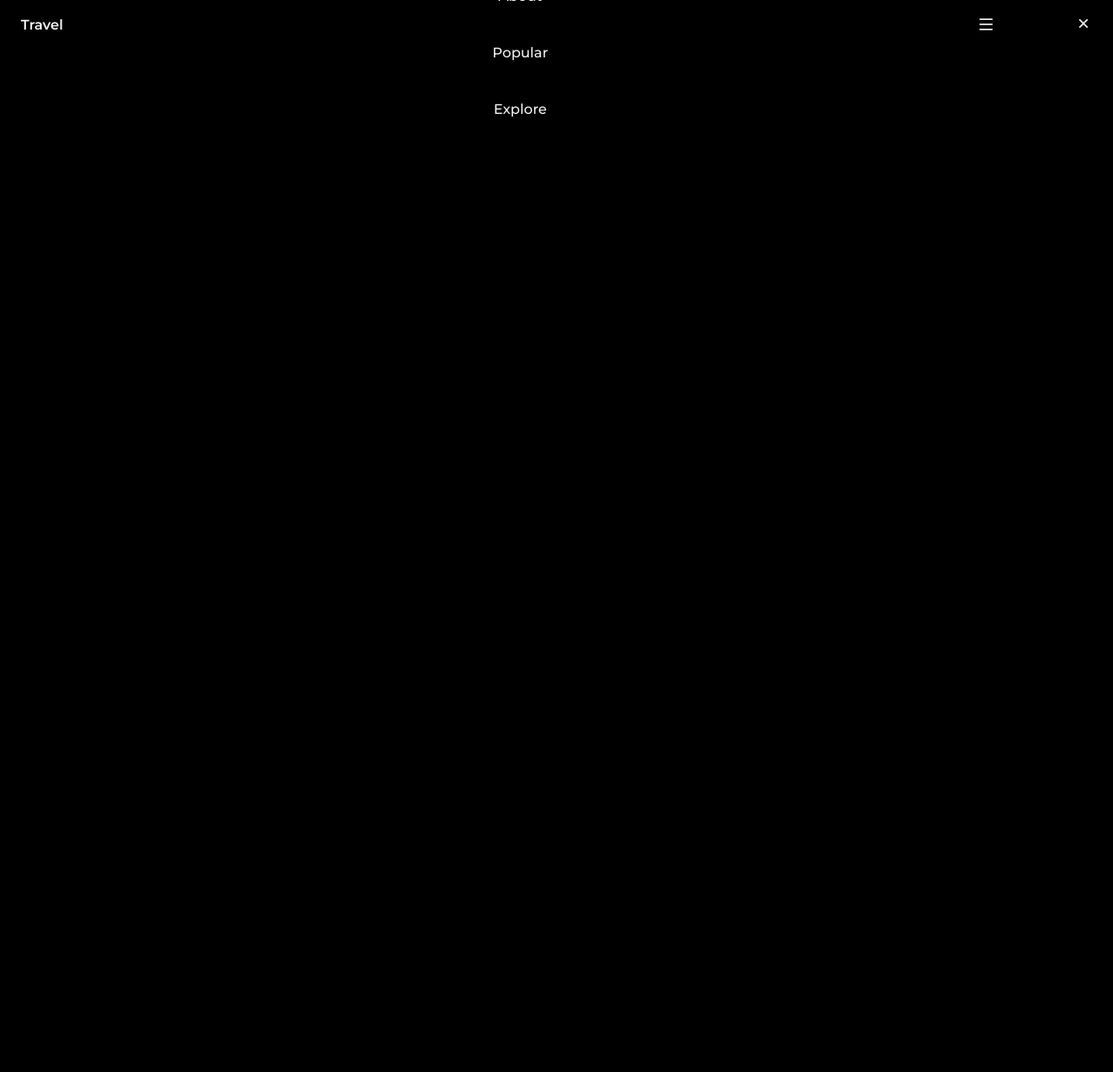
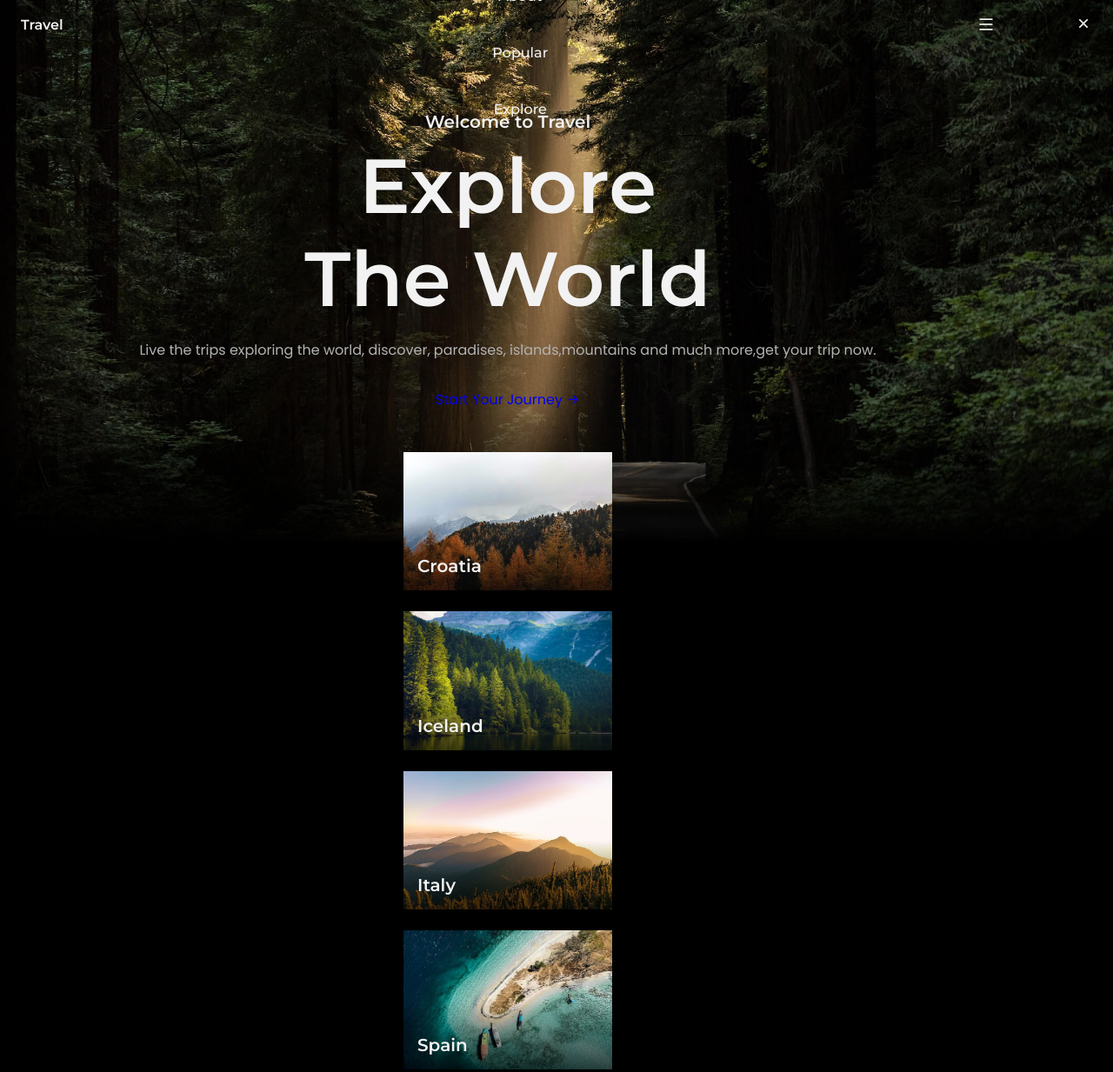
Before and after one commit to galymsakitzhan/32github2, a plain HTML site: page index.html in a window 1280 px wide. Shown: the whole page at 87% size. Before the commit the page ends 800 px from the top, so only its background shows below. Drawn offline with nearby package versions, Linux system fonts and the light colour scheme.

Commit message:
done home section

```diff
--- a/assets/css/styles.css
+++ b/assets/css/styles.css
@@ -202,7 +202,88 @@ cursor: pointer;
 
 /*=============== HOME ===============*/
 
+.home{
+  position: relative;
+}
 
+.home__bg{
+  position: absolute;
+  top: 0;
+  left: 0;
+  width: 100%;
+  height: 750px;
+  object-fit: cover;
+  object-position: center;
+}
+
+.home__shadow{
+  position: absolute;
+  top: 0;
+  left: 0;
+  width: 100%;
+  height: 800px;
+  background: linear-gradient(180deg,
+              hsla(0, 0%, 0%, 0) 58%,
+              hsl(0, 0%, 0%) 78%);
+}
+
+.home__container{
+  position: relative;
+  padding-top: 3rem;
+  row-gap: 3rem;
+}
+
+.home__data{
+  text-align: center;
+}
+
+.home__subtitle{
+  font-size: var(--h3-font-size);
+  margin-bottom: .5rem;
+}
+
+.home__title{
+  font-size: var(--biggest-font-size);
+  margin-bottom: 1rem;
+}
+
+.home__description{
+  margin-bottom: 2rem;
+  color: var(--text-color);
+}
+
+.home__cards{
+  grid-template-columns: 240px;
+  justify-content: center;
+}
+
+.home__card{
+  position: relative;
+  overflow: hidden;
+}
+
+.home__card-img{
+  transition: transform .4s;
+}
+
+.home__card-shadow{
+  position: absolute;
+  width: 100%;
+  height: 100%;
+  top: 0;
+  left: 0;
+  background: linear-gradient(180deg,
+            hsla(0, 0%, 0%, 0) 50%,
+            hsl(0, 0%, 0%) 125%);
+}
+
+.home__card-title{
+  position: absolute;
+  left: 1rem;
+  bottom: 1rem;
+  font-size: var(--h3-font-size);
+  z-index: 1;
+}
 /*=============== BUTTON ===============*/
 
 
--- a/index.html
+++ b/index.html
@@ -56,7 +56,56 @@
       <main class="main">
          <!--==================== HOME ====================-->
          <section class="home section" id="home">
+            <img src="assets/img/home-bg.jpg" alt="home image" class="home__bg">
+            <div class="home__shadow"></div>
 
+            <div class="home__container container grid">
+               <div class="home__data">
+                  <h3 class="home__subtitle">
+                     Welcome to Travel
+                  </h3>
+
+                  <h1 class="home__title">
+                     Explore<br>
+                     The World
+                  </h1>
+
+                  <p class="home__description">
+                     Live the trips exploring the world, discover,
+                     paradises, islands,mountains and much
+                     more,get your trip now.
+                  </p>
+                  <a href="#" class="button">
+                     Start Your Journey <i class="ri-arrow-right-line"></i>
+                  </a>
+               </div>
+
+               <div class="home__cards grid">
+                  <article class="home__card">
+                     <img src="assets/img/home-trees.jpg" alt="home image" class="home__card-img">
+                     <h3 class="home__card-title">Croatia</h3>
+                     <div class="home__card-shadow"></div>
+                  </article>
+
+                  <article class="home__card">
+                     <img src="assets/img/home-lake.jpg" alt="home image" class="home__card-img">
+                     <h3 class="home__card-title">Iceland</h3>
+                     <div class="home__card-shadow"></div>
+                  </article>
+
+                  <article class="home__card">
+                     <img src="assets/img/home-mountain.jpg" alt="home image" class="home__card-img">
+                     <h3 class="home__card-title">Italy</h3>
+                     <div class="home__card-shadow"></div>
+                  </article>
+
+                  <article class="home__card">
+                     <img src="assets/img/home-beach.jpg" alt="home image" class="home__card-img">
+                     <h3 class="home__card-title">Spain</h3>
+                     <div class="home__card-shadow"></div>
+                  </article>
+               </div>
+            </div>
          </section>
 
          <!--==================== ABOUT ====================-->
```
